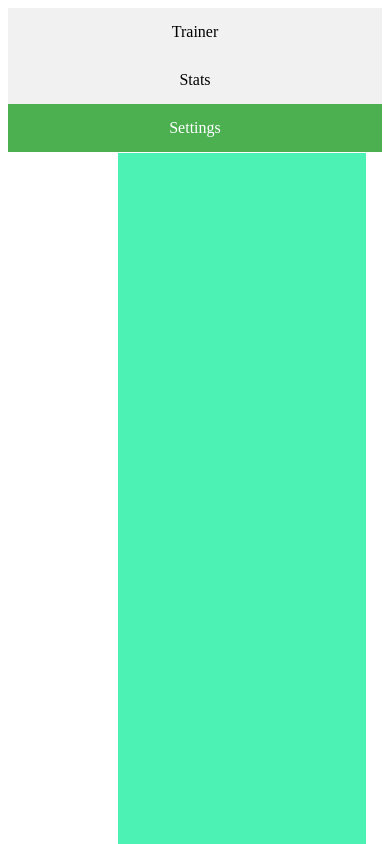
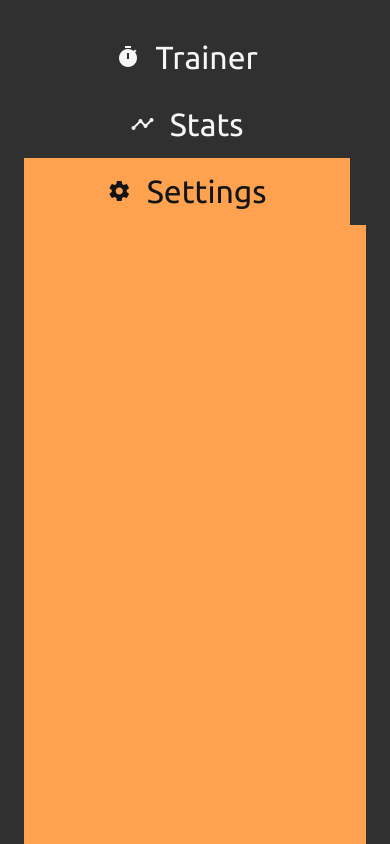
Before and after one commit to jaredami/meditation-trainer, an Angular app: page /settings in a window 390 px wide. Shown: the top 844 px of the page. Built offline with nearby package versions, Linux system fonts and the light colour scheme; what @angular/fire would draw is missing.

Commit message:
Style navbar

```diff
--- a/src/app/app.component.html
+++ b/src/app/app.component.html
@@ -2,17 +2,26 @@
   <li class="navbar__list-item">
     <a class="navbar__link"
        routerLink="trainer"
-       routerLinkActive="active">Trainer</a>
+       routerLinkActive="active">
+      <i class="material-icons navbar__icon">timer</i>
+      Trainer
+    </a>
   </li>
   <li class="navbar__list-item">
     <a class="navbar__link"
        routerLink="stats"
-       routerLinkActive="active">Stats</a>
+       routerLinkActive="active">
+      <i class="material-icons navbar__icon">timeline</i>
+      Stats
+    </a>
   </li>
   <li class="navbar__list-item">
     <a class="navbar__link"
        routerLink="settings"
-       routerLinkActive="active">Settings</a>
+       routerLinkActive="active">
+      <i class="material-icons navbar__icon">settings</i>
+      Settings
+    </a>
   </li>
 </ul>
 <div class="content">
--- a/src/app/app.component.scss
+++ b/src/app/app.component.scss
@@ -1,40 +1,56 @@
+@import './variables.scss';
+
+$border-radius-nav: 20px;
+
 body {margin: 0;}
 
 .navbar {
+  background-color: $color-dark-gray;
+  font-size: 2rem;
+  height: 100%;
   list-style-type: none;
   margin: 0;
+  overflow: auto;
   padding: 0;
+  position: fixed;
   width: 25%;
-  background-color: #f1f1f1;
-  position: fixed;
-  height: 100%;
-  overflow: auto;
+  transition: all 100ms ease;
+}
+
+.navbar__icon {
+  padding-right: 0.5rem;
 }
 
 .navbar__link {
   display: block;
-  color: #000;
-  padding: 8px 16px;
+  color: $color-white;
+  padding: 1rem 1rem;
   text-decoration: none;
+  transition: all 100ms ease;
 }
 
 .navbar__link.active {
-  background-color: #4CAF50;
-  color: white;
+  background-color: $color-secondary-2-0;
+  color: $color-black;
+  border-top-left-radius: $border-radius-nav;
+  border-bottom-left-radius: $border-radius-nav;
 }
 
 .navbar__link:hover:not(.active) {
-  background-color: #555;
-  color: white;
+  background-color: $color-light-gray;
+  color: $color-black;
+  border-top-left-radius: $border-radius-nav;
+  border-bottom-left-radius: $border-radius-nav;
 }
 
-div.content {
+.content {
   margin-left: 25%;
-  padding: 1px 16px;
   height: 1000px;
+  border-top-right-radius: $border-radius-nav;
+  background: $color-secondary-2-0;
 }
 
-@media screen and (max-width: 900px) {
+@media screen and (max-width: 1170px) {
   .navbar {
     width: 100%;
     height: auto;
@@ -44,14 +60,31 @@ div.content {
   .navbar__link {
     float: left;
     padding: 15px;
+    margin-right: 1rem;
   }
 
-  .content {margin-left: 0;}
+  .navbar__link.active, .navbar__link:hover:not(.active) {
+    border-top-right-radius: $border-radius-nav;
+    border-bottom-left-radius: 0px;
+  }
+
+  .content {
+    margin-left: 0;
+    border-top-left-radius: 0px;
+  }
 }
 
-@media screen and (max-width: 400px) {
+@media screen and (max-width: 600px) {
   .navbar__link {
     text-align: center;
     float: none;
   }
+
+  .navbar__link.active, .navbar__link:hover:not(.active) {
+    border-radius: 0px;
+  }
+
+  .content {
+    border-radius: 0px;
+  }
 }
--- a/src/app/components/trainer/trainer.component.scss
+++ b/src/app/components/trainer/trainer.component.scss
@@ -3,5 +3,4 @@
 .trainer {
   width: 100%;
   height: 100vh;
-  background: $theme-color-1;
 }
--- a/src/app/variables.scss
+++ b/src/app/variables.scss
@@ -1,9 +1,28 @@
-$theme-color-1: #4BF2B3;
-$theme-color-2: #4CE1EF;
-$theme-color-3: #FFA24F;
-$theme-color-4: #FF864F;
+$color-primary-0: #4BF2B3;	// Main Primary color */
+$color-primary-1: #44FFB8;
+$color-primary-2: #44FFB8;
+$color-primary-3: #5AD9A9;
+$color-primary-4: #84C0AA;
 
-$theme-color-1-secondary: #84C0AA;
-$theme-color-2-secondary: #7CAFB3;
-$theme-color-3-secondary: #FFD5AF;
-$theme-color-4-secondary: #FFC8AF;
+$color-secondary-1-0: #4CE1EF;	// Main Secondary color (1) */
+$color-secondary-1-1: #46EFFF;
+$color-secondary-1-2: #46EFFF;
+$color-secondary-1-3: #58C7D1;
+$color-secondary-1-4: #7CAFB3;
+
+$color-secondary-2-0: #FFA24F;	// Main Secondary color (2) */
+$color-secondary-2-1: #FF9C44;
+$color-secondary-2-2: #FF9C44;
+$color-secondary-2-3: #FFB06A;
+$color-secondary-2-4: #FFD5AF;
+
+$color-complement-0: #FF864F;	// Main Complement color */
+$color-complement-1: #FF7E44;
+$color-complement-2: #FF7E44;
+$color-complement-3: #FF986A;
+$color-complement-4: #FFC8AF;
+
+$color-black: #131416;
+$color-light-gray: #f1f1f1;
+$color-dark-gray: #303030;
+$color-white: #f6f6f6;
--- a/src/index.html
+++ b/src/index.html
@@ -1,14 +1,24 @@
 <!doctype html>
 <html lang="en">
+
 <head>
   <meta charset="utf-8">
   <title>MeditationTrainer</title>
   <base href="/">
 
-  <meta name="viewport" content="width=device-width, initial-scale=1">
-  <link rel="icon" type="image/x-icon" href="favicon.ico">
+  <meta name="viewport"
+        content="width=device-width, initial-scale=1">
+  <link rel="icon"
+        type="image/x-icon"
+        href="favicon.ico">
+  <link href="https://fonts.googleapis.com/icon?family=Material+Icons"
+        rel="stylesheet">
+  <link href="https://fonts.googleapis.com/css?family=Ubuntu&display=swap"
+        rel="stylesheet">
 </head>
+
 <body>
   <app-root></app-root>
 </body>
+
 </html>
--- a/src/styles.scss
+++ b/src/styles.scss
@@ -1 +1,7 @@
-/* You can add global styles to this file, and also import other style files */
+@import './app/variables.scss';
+
+html {
+  font-family: 'Ubuntu', sans-serif;
+  margin: 1rem 1rem 0 1rem;
+  background: $color-dark-gray;
+}
```
